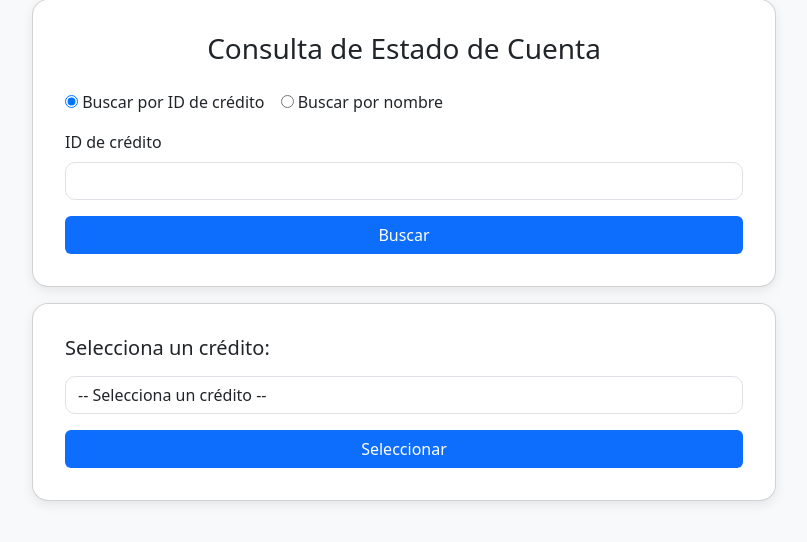
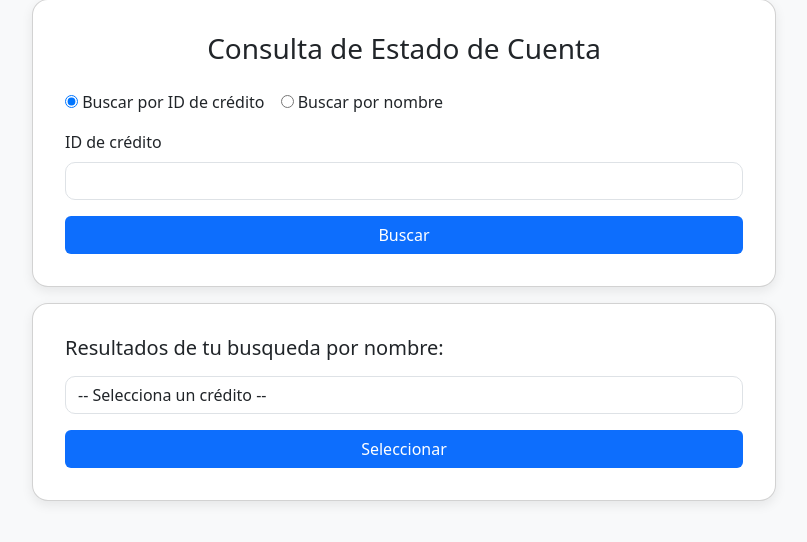
Before and after one commit to JONMAXI/sitio-web-estado-cuenta, a Flask app: template templates/index.html in a window 1280 px wide. Shown: the part 141-683 px from the top of the page, without its empty margins (236-1043 px from the left). Run offline with Flask 3, Linux system fonts and the light colour scheme; the template is opened without the code that fills it: most values are stand-ins (such as "Sample title", 1, 10 or a date in 2020).

Commit message:
Cambios auditorias tablas

```diff
--- a/templates/index.html
+++ b/templates/index.html
@@ -72,7 +72,7 @@
 
                 <!-- Campo Nombre -->
                 <div class="mb-3" id="campoNombre">
-                    <label for="nombre" class="form-label">Nombre del cliente</label>
+                    <label for="nombre" class="form-label">Busca unicamente por el Nombre del Cliente</label>
                     <input type="text" class="form-control" name="nombre" id="nombre" value="{{ request.form.nombre or '' }}">
                 </div>
 
@@ -88,14 +88,14 @@
         <!-- FORMULARIO DE SELECCIÓN DE CRÉDITO -->
         {% if resultados %}
         <div class="card">
-            <h5 class="mb-3">Selecciona un crédito:</h5>
+            <h5 class="mb-3">Resultados de tu busqueda por nombre:</h5>
             <form method="POST">
                 <div class="mb-3">
                     <select class="form-control" name="idCredito" required>
                         <option value="" disabled selected>-- Selecciona un crédito --</option>
                         {% for r in resultados %}
                         <option value="{{ r.id_credito }}">
-                            {{ r.Nombre_cliente }} | Crédito: {{ r.id_credito }} | Inicio: {{ r.Fecha_inicio }}
+                            {{ r.Nombre_cliente }} | Crédito: {{ r.id_credito }}
                         </option>
                         {% endfor %}
                     </select>
```
